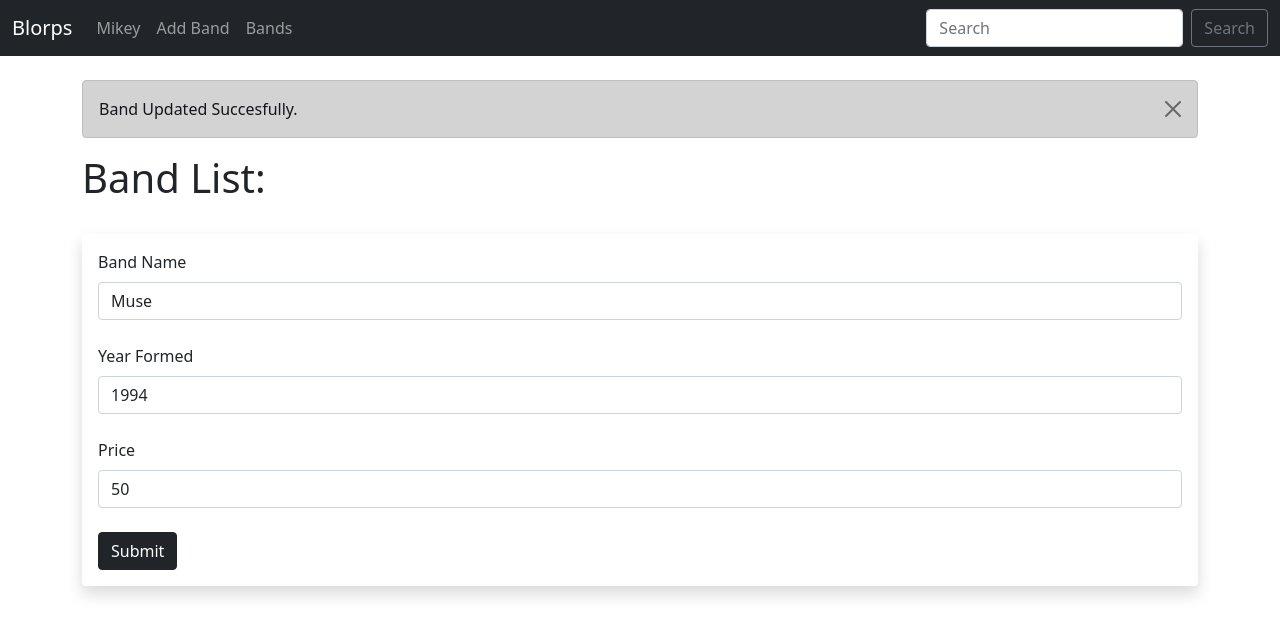
After one commit to HSU-S21-CS232/p05-mc683, a Flask app: page /update/1 in a window 1280 px wide. The commit adds this page. Shown: the top 636 px of the page. Run offline with Flask 2, Linux system fonts and the light colour scheme; data comes from the database, SQL or seed files in the repository; both versions use the stored data as it was after the commit.

Commit message:
Made it possible to update db info.

```diff
--- a/main.py
+++ b/main.py
@@ -1,4 +1,4 @@
-from flask import Flask, render_template, flash
+from flask import Flask, render_template, flash, request
 from flask_sqlalchemy import SQLAlchemy
 from flask_wtf import FlaskForm
 from wtforms import StringField, SubmitField, IntegerField
@@ -48,6 +48,32 @@ class NameForm(FlaskForm):
 def home():
     return render_template("index.html")
 
+# Update band database.
+@app.route("/update/<int:id>", methods=['GET', 'POST'])
+def update(id):
+    form = BandForm()
+    band_to_update = Bands.query.get_or_404(id)
+    if request.method == "POST":
+        band_to_update.band = request.form["band"]
+        band_to_update.year_formed = request.form["year_formed"]
+        band_to_update.price = request.form["price"]
+        try:
+            db.session.commit()
+            flash("Band Updated Succesfully.")
+            return render_template("update.html",
+                form=form,
+                band_to_update = band_to_update)
+        except:
+            flash("Error!")
+            return render_template("update.html",
+                form=form,
+                band_to_update = band_to_update)
+    else:
+        flash("Band Updated Succesfully.")
+        return render_template("update.html",
+            form=form,
+            band_to_update = band_to_update)
+
 @app.route("/bands")
 def bands():
     myBands = Bands.query.all()
@@ -91,21 +117,6 @@ def page_not_found(e):
     return render_template("500.html"), 500
 
 
-# Create Name Page
-@app.route("/name", methods=['GET', 'POST'])
-def name():
-    name = None
-    form = NameForm()
-    # Validate Form
-    if form.validate_on_submit():
-        name = form.name.data
-        form.name.data = ''
-        flash("Thanks for submission!")
-    return render_template("name.html",
-        name = name,
-        form = form)
-
-
 
 if __name__ == "__main__":
     app.run()
--- a/templates/bands.html
+++ b/templates/bands.html
@@ -4,7 +4,9 @@
 
 <h1>Bands in Database</h1>
 {% for bands in myBands %}
-    <li>{{ bands.band }}</li>
+    <li>
+        <a href="{{ url_for('update', id=bands.id)}}"> {{ bands.band }} </a>
+    </li>
 
 {% endfor %}
 
--- /dev/null
+++ b/templates/update.html
@@ -0,0 +1,54 @@
+{% extends 'base.html' %}
+
+{% block content %}
+
+{% for message in get_flashed_messages() %}
+
+    <div class="alert alert-dark alert-dismissible fade show" role="alert">
+        {{ message }}
+        <button type="button" class="btn-close" data-bs-dismiss="alert" aria-label="Close"></button>
+    </div>
+
+
+{% endfor %}
+
+{% if band %}
+    <h1>Update Band!</h1>
+
+{% else %}
+    <h1>Band List:</h1>
+    <br/>
+<div class="shadow p-3 mb-5 bg-body rounded">
+
+    <form action="/update/{{ band_to_update.id }}" method="POST">
+        {{ form.hidden_tag() }}
+
+        {{ form.band.label(class="form-label") }}
+
+        {{ form.band(
+        class="form-control",
+        value=band_to_update.band) }}
+        <br/>
+
+        {{ form.year_formed.label(class="form-label") }}
+
+        {{ form.year_formed(
+        class="form-control",
+        value=band_to_update.year_formed) }}
+        <br/>
+
+        {{ form.price.label(class="form-label") }}
+
+        {{ form.price(
+        class="form-control",
+        value=band_to_update.price) }}
+        <br/>
+
+        {{ form.submit(class="btn btn-dark") }}
+    </form>
+</div>
+<br/><br/><br/>
+
+{% endif %}
+
+{% endblock %}
```
Also changed, not shown: templates/name.html (deleted, +0 -32 lines), bands.db.
